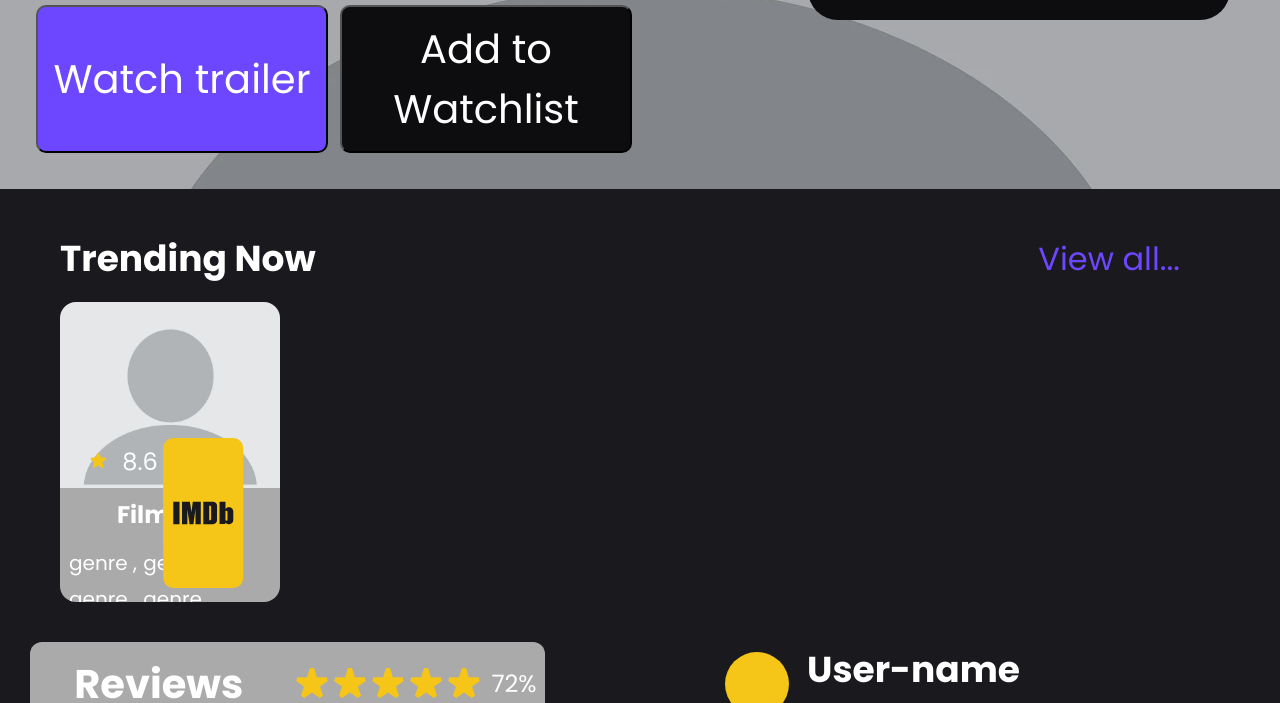
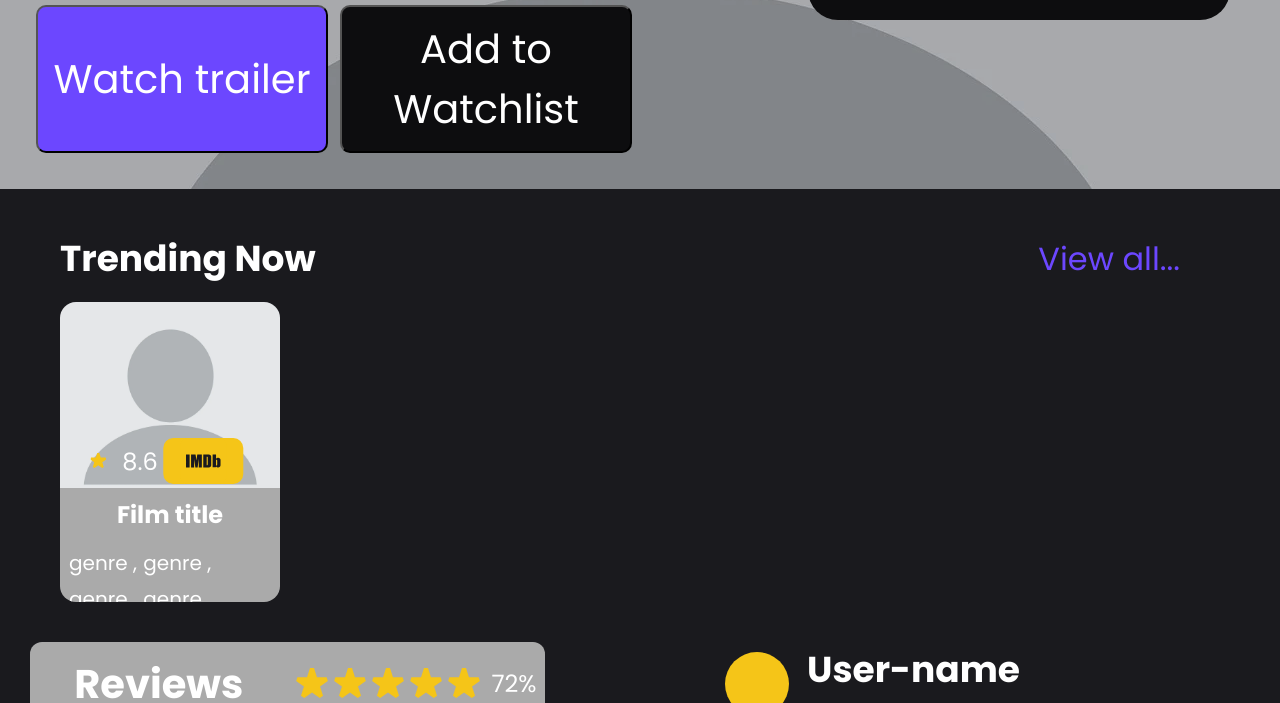
Before and after one commit to ol-nerium/media-explorer-v2, a plain HTML site: page full-card.html in a window 1280 px wide. Shown: the part 685-1388 px from the top of the page. Drawn offline with Linux system fonts and the light colour scheme.

Commit message:
fixes unnesassary commented lines for icon

```diff
--- a/src/css/common.css
+++ b/src/css/common.css
@@ -85,8 +85,8 @@ button {
 .icon {
   color: var(--white-color);
 
-  /* width: 100%;
-  height: 100%; */
+  width: 100%;
+  height: 100%;
 }
 
 .section-heading {
```
